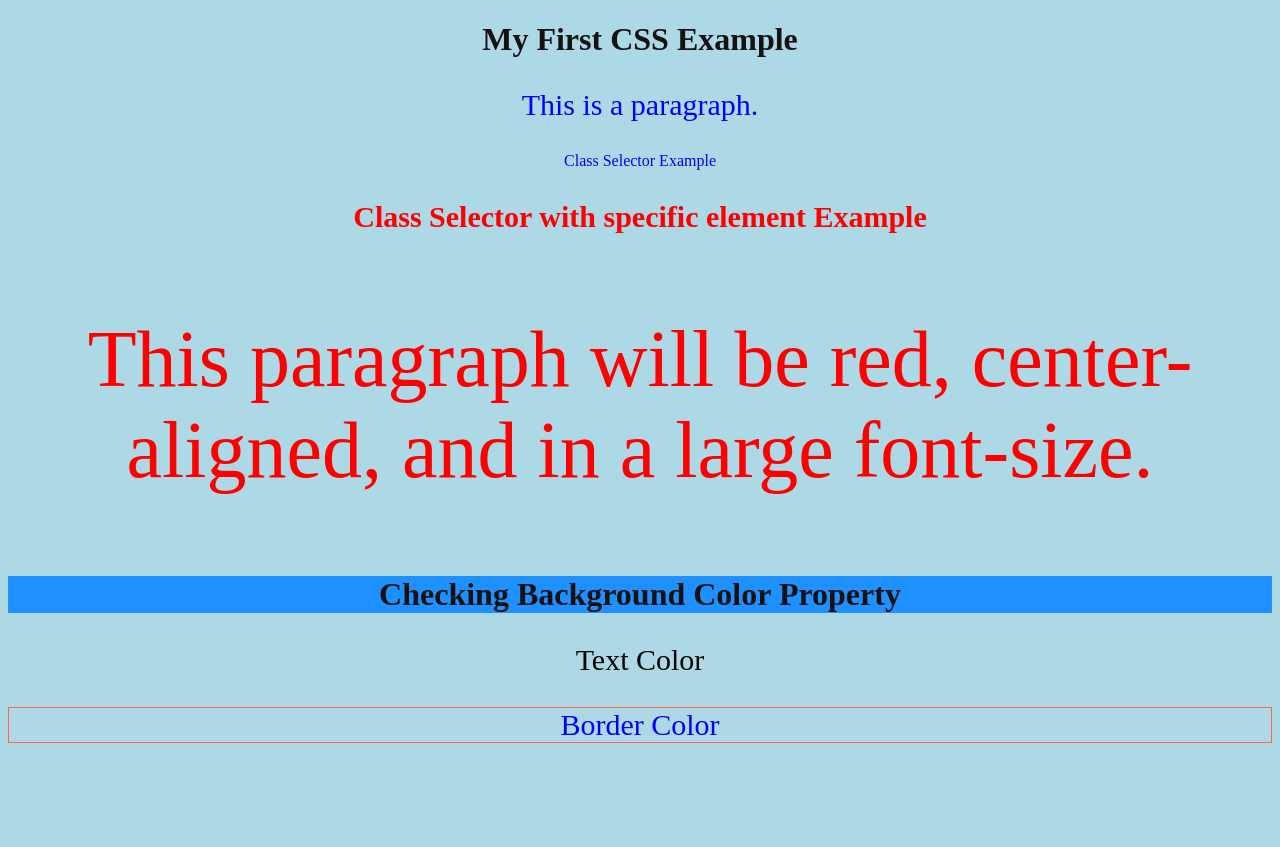
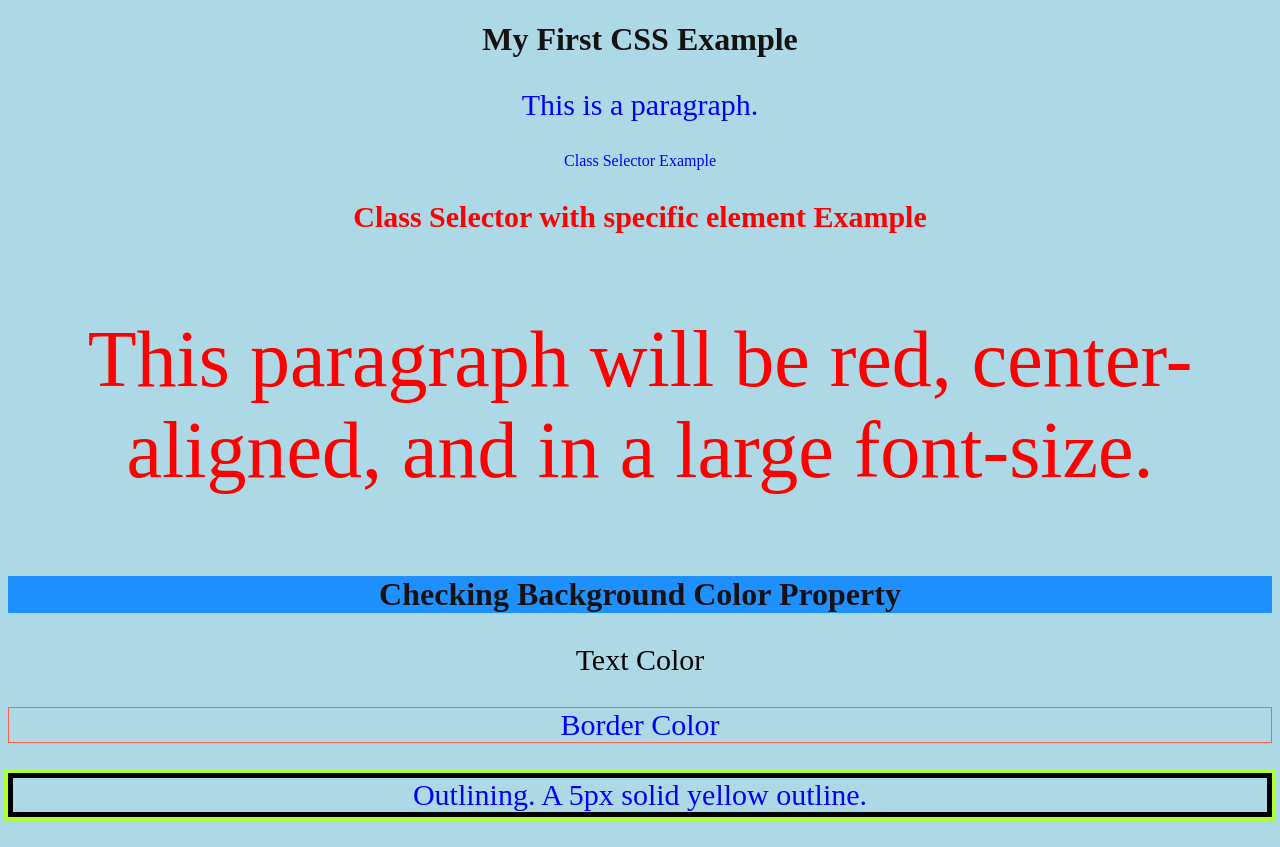
Before and after one commit to SaketVats95/_CSSPractice, a plain HTML site: page panelPractice/index.html in a window 1280 px wide. Before the commit the page ends 800 px from the top, so only its background shows below. Drawn offline with Linux system fonts and the light colour scheme.

Commit message:
OutLining with Border

```diff
--- a/panelPractice/index.html
+++ b/panelPractice/index.html
@@ -42,6 +42,16 @@ p.large {
   font-size: 500%;
 }
 
+p.ex3 {
+  outline: 5px solid greenyellow ;
+}
+p.ex3 {
+  border: 5px solid black;
+  outline-style: solid;
+  outline-color: greenyellow;
+  outline-width: 4px;
+}
+
 </style>
 </head>
 <body>
@@ -55,5 +65,6 @@ p.large {
 </h1>
 <p style="color: black;">Text Color</p>
 <p style="border: 1px solid tomato;">Border Color</p>
+<p class="ex3">Outlining. A 5px solid yellow outline.</p>
 </body>
 </html>
```
Also changed, not shown: 2 other files.
